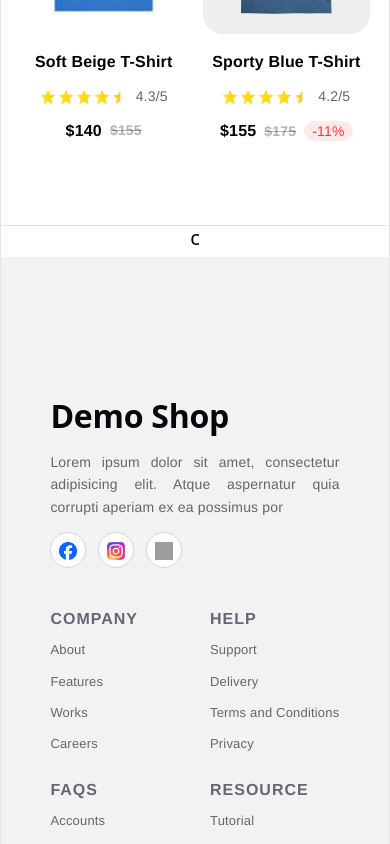
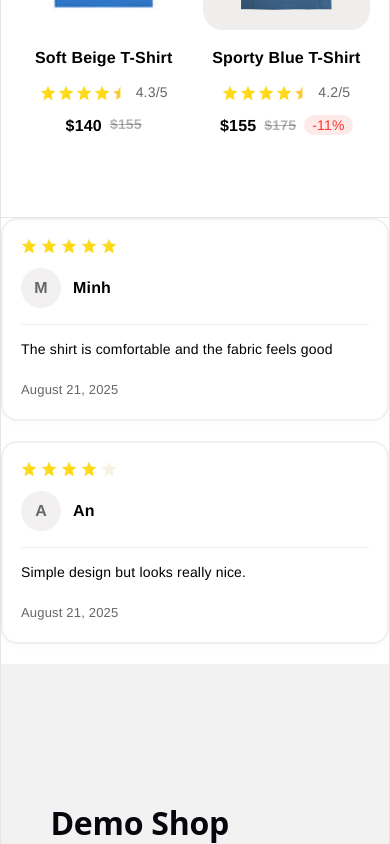
Before and after one commit to Fusayaka/ShopCommerce, a React (Vite) app: page /product/t0001 in a window 390 px wide. Shown: the part 1688-2532 px from the top of the page. Built offline with nearby package versions, Linux system fonts and the light colour scheme; grey boxes are pictures that could not be loaded.

Commit message:
feat: implemnt Comment feature and fine-tune UI styling and Comment interface

```diff
--- a/src/components/ProductCard/productcard.css
+++ b/src/components/ProductCard/productcard.css
@@ -121,6 +121,7 @@
 @media (max-width: 768px) {
   .cur-price {
     font-size: 16px;
+    margin-top: 2px;
   }
 
   .ori-price {
@@ -131,4 +132,8 @@
     font-size: 16px;
     text-align: center;
   }
+
+  .product-price{
+    height: 20px;
+  }
 }
--- a/src/mockdata/mockComment.tsx
+++ b/src/mockdata/mockComment.tsx
@@ -4,10 +4,12 @@ export interface Comment {
   name: string;
   content: string;
   rating: number;
+  created_at?: Date | string;
+  avatar?: string;
 }
 
-export const comments: Comment[] = [
-  { id: 1, productId: "t0001", name: "Minh", content: "The shirt is comfortable and the fabric feels good.", rating: 5 },
+export const mockComments: Comment[] = [
+  { id: 1, productId: "t0001", name: "Minh", content: "The shirt is comfortable and the fabric feels good", rating: 5 },
   { id: 2, productId: "t0001", name: "An", content: "Simple design but looks really nice.", rating: 4 },
 
   { id: 3, productId: "t0002", name: "Khoa", content: "Good quality for the price.", rating: 5 },
--- a/src/pages/ProductDetails/Comment.tsx
+++ b/src/pages/ProductDetails/Comment.tsx
@@ -1,3 +1,135 @@
+import { useState } from 'react';
+import './Comment.css';
+
+import { mockComments } from '@/mockdata/mockComment';
+import fullStar from '@/assets/fullstar.png';
+import halfStar from '@/assets/halfstar.png';
+import { useParams } from 'react-router-dom';
+
+export interface Comment {
+  id: number;
+  productId: string;
+  name: string;
+  content: string;
+  rating: number;
+  created_at?: Date | string;
+  avatar?: string;
+}
+
+interface CommentCardProps {
+  comment: Comment;
+}
+
+const StarRating = ({ rating }: { rating: number }) => {
+  return (
+    <>
+      {Array.from({ length: 5 }, (_, index) => {
+        const star = index + 1;
+
+        if (star <= Math.floor(rating)) {
+          return (
+            <img
+              key={star}
+              src={fullStar}
+              alt="star"
+              className="star-icon"
+            />
+          );
+        }
+
+        if (star === Math.ceil(rating) && !Number.isInteger(rating)) {
+          return (
+            <img
+              key={star}
+              src={halfStar}
+              alt="half star"
+              className="star-icon"
+            />
+          );
+        }
+
+        return (
+          <img
+            key={star}
+            src={fullStar}
+            alt="empty star"
+            className="star-icon empty-star"
+          />
+        );
+      })}
+    </>
+  );
+};
+
+const CommentCard = ({ comment }: CommentCardProps) => {
+  const [isExpanded, setIsExpanded] = useState(false);
+
+  const maxLength = 50;
+  const isLongContent = comment.content.length > maxLength;
+
+  const content =
+    isLongContent && !isExpanded
+      ? `${comment.content.slice(0, maxLength)}...`
+      : comment.content;
+
+  const date = comment.created_at
+    ? new Date(comment.created_at).toLocaleDateString('en-US', {
+        month: 'long',
+        day: 'numeric',
+        year: 'numeric',
+      })
+    : 'August 21, 2025';
+
+  return (
+    <div className="comment-card">
+      <div className="comment-stars">
+        <StarRating rating={comment.rating} />
+      </div>
+
+      <div className="comment-user-header">
+        <div className="comment-avatar">
+          {comment.avatar ? (
+            <img src={comment.avatar} alt={comment.name} />
+          ) : (
+            comment.name.charAt(0).toUpperCase()
+          )}
+        </div>
+
+        <h4 className="comment-username">{comment.name}</h4>
+      </div>
+
+      <p className="comment-content">{content}</p>
+
+      {isLongContent && (
+        <button
+          type="button"
+          className="comment-toggle-btn"
+          onClick={() => setIsExpanded(prev => !prev)}
+        >
+          {isExpanded ? 'Show less' : 'Show more'}
+        </button>
+      )}
+
+      <span className="comment-date">{date}</span>
+    </div>
+  );
+};
+
 export default function Comment() {
-    return <h2>c</h2>;
+  const { productId } = useParams<{ productId: string }>();
+
+  const productComments = mockComments.filter(
+    comment => comment.productId === productId
+  );
+
+  return (
+    <div className="comment-list">
+      {productComments.map(comment => (
+        <CommentCard
+          key={comment.id}
+          comment={comment}
+        />
+      ))}
+    </div>
+  );
 }
--- a/src/pages/ProductDetails/comment.css
+++ b/src/pages/ProductDetails/comment.css
@@ -0,0 +1,142 @@
+.comment-card {
+    display: flex;
+    flex-direction: column;
+    gap: 16px;
+
+    padding: 24px;
+    margin-bottom: 20px;
+
+    background-color: #ffffff;
+    border: 2px solid #f0f0f0;
+    border-radius: 20px;
+    box-shadow: 0 2px 8px rgba(0, 0, 0, 0.02);
+
+    font-family: 'Helvetica Neue', Arial, sans-serif;
+    text-align: left;
+}
+
+/* Rating */
+.comment-stars {
+    display: flex;
+    align-items: center;
+    gap: 4px;
+}
+
+.star-icon {
+    width: 18px;
+    height: 18px;
+    object-fit: contain;
+}
+
+.empty-star {
+    filter: opacity(30%) grayscale(70%);
+}
+
+/* User */
+.comment-user-header {
+    display: flex;
+    align-items: center;
+    gap: 12px;
+
+    padding-bottom: 16px;
+    border-bottom: 1px solid #f0f0f0;
+}
+
+.comment-avatar {
+    width: 44px;
+    height: 44px;
+
+    display: flex;
+    align-items: center;
+    justify-content: center;
+
+    flex-shrink: 0;
+    overflow: hidden;
+
+    border-radius: 50%;
+    background-color: #f2f0f1;
+
+    font-weight: 700;
+    color: #666666;
+}
+
+.comment-avatar img {
+    width: 100%;
+    height: 100%;
+    object-fit: cover;
+}
+
+.comment-username {
+    margin: 0;
+
+    font-size: 18px;
+    font-weight: 700;
+    color: #000000;
+}
+
+/* Content */
+.comment-content {
+    margin: 0;
+
+    font-size: 15px;
+    line-height: 1.5;
+    color: #000000;
+}
+
+/* Show more / Show less */
+.comment-toggle-btn {
+    width: fit-content;
+
+    padding: 0;
+    border: none;
+    background: none;
+
+    font-size: 14px;
+    font-weight: 600;
+    color: #007bff;
+
+    cursor: pointer;
+}
+
+.comment-toggle-btn:hover {
+    text-decoration: underline;
+}
+
+/* Date */
+.comment-date {
+    margin-top: 4px;
+
+    font-size: 14px;
+    color: #666666;
+}
+
+/* Mobile */
+@media (max-width: 768px) {
+    .comment-card {
+        padding: 18px;
+        border-radius: 16px;
+        gap: 14px;
+    }
+
+    .comment-avatar {
+        width: 40px;
+        height: 40px;
+    }
+
+    .comment-username {
+        font-size: 16px;
+    }
+
+    .comment-content {
+        font-size: 14px;
+    }
+
+    .star-icon {
+        width: 16px;
+        height: 16px;
+    }
+
+    .comment-date {
+        font-size: 13px;
+    }
+}
```
